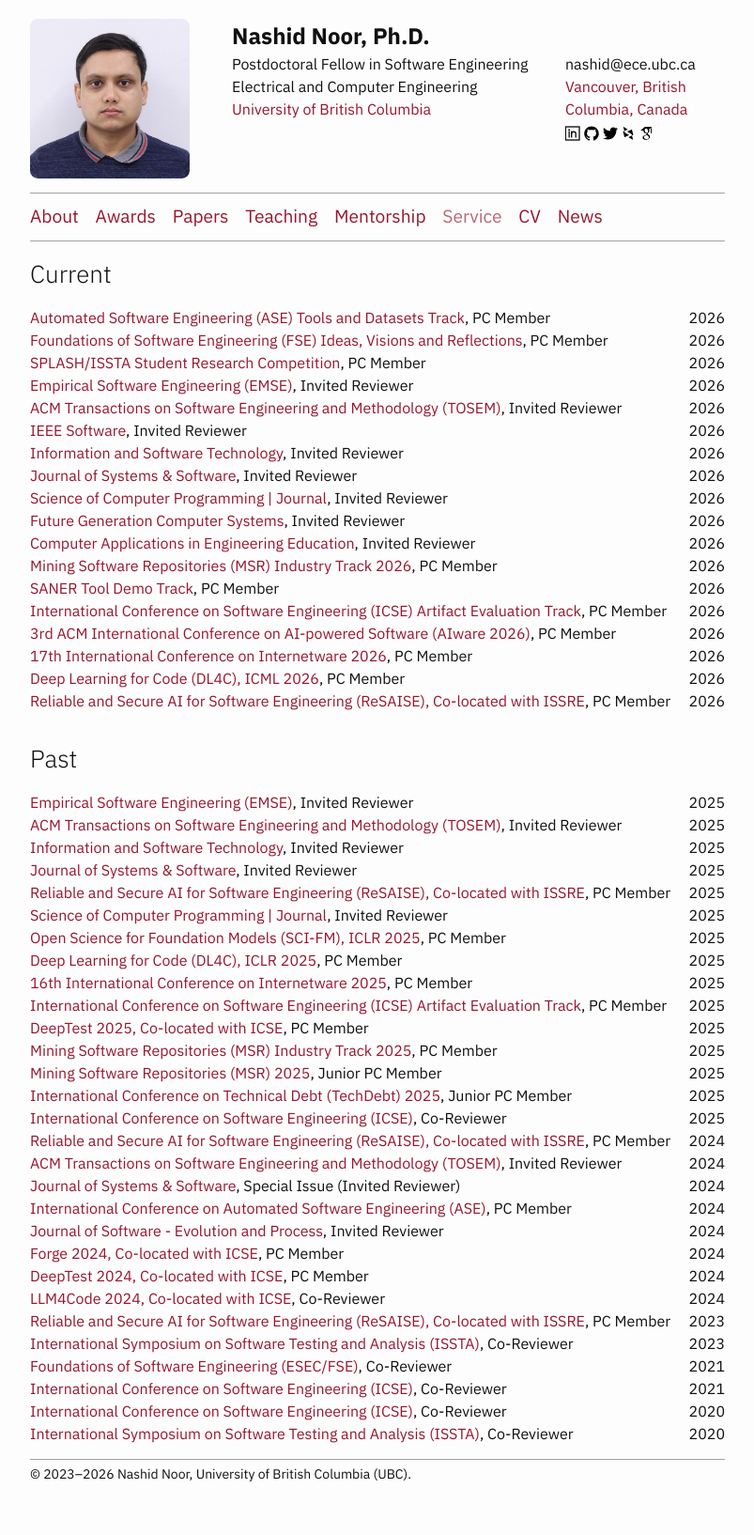
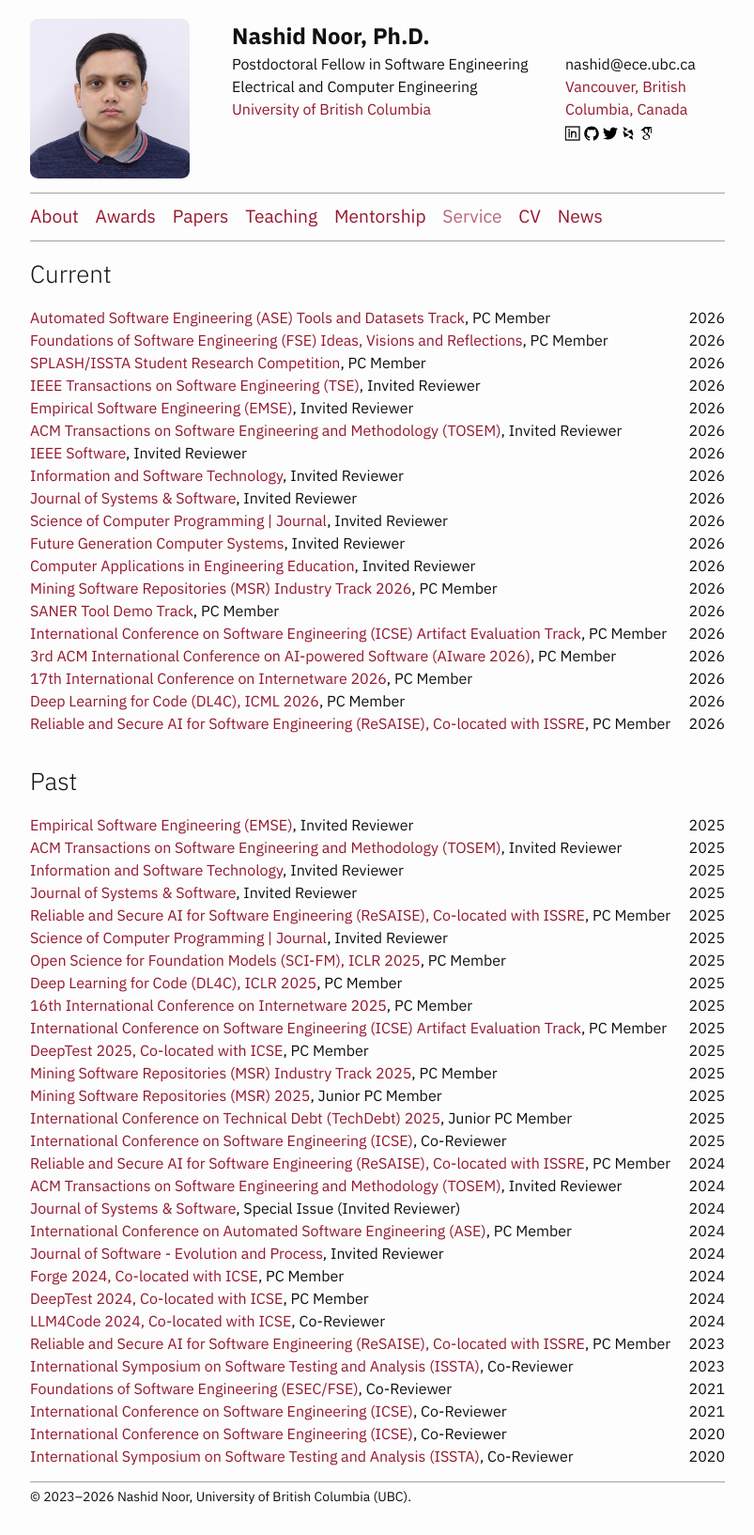
Before and after one commit to nashid/nashid.github.io, a Jekyll site: the page built from nav/service.md, in a window 1280 px wide. Shown: the whole page at 94% size, without its empty margins (238-1041 px from the left). Built offline with Jekyll 4.4.1, drawn with Linux system fonts in a browser that asks for light colours; before the commit the page ends 1610 px from its top, so only the background shows below that.

Commit message:
Add IEEE Transactions on Software Engineering 2026 Invited Reviewer role to services

```diff
--- a/_data/services.yml
+++ b/_data/services.yml
@@ -13,6 +13,11 @@
   role: PC Member
   year: 2026
   website: https://conf.researchr.org/track/splash-issta-2026/splash-issta-2026-student-research-competition
+
+- name: IEEE Transactions on Software Engineering (TSE)
+  role: Invited Reviewer
+  year: 2026
+  website: https://www.computer.org/csdl/journal/ts
 
 - name:  Empirical Software Engineering (EMSE)
   role: Invited Reviewer
```
